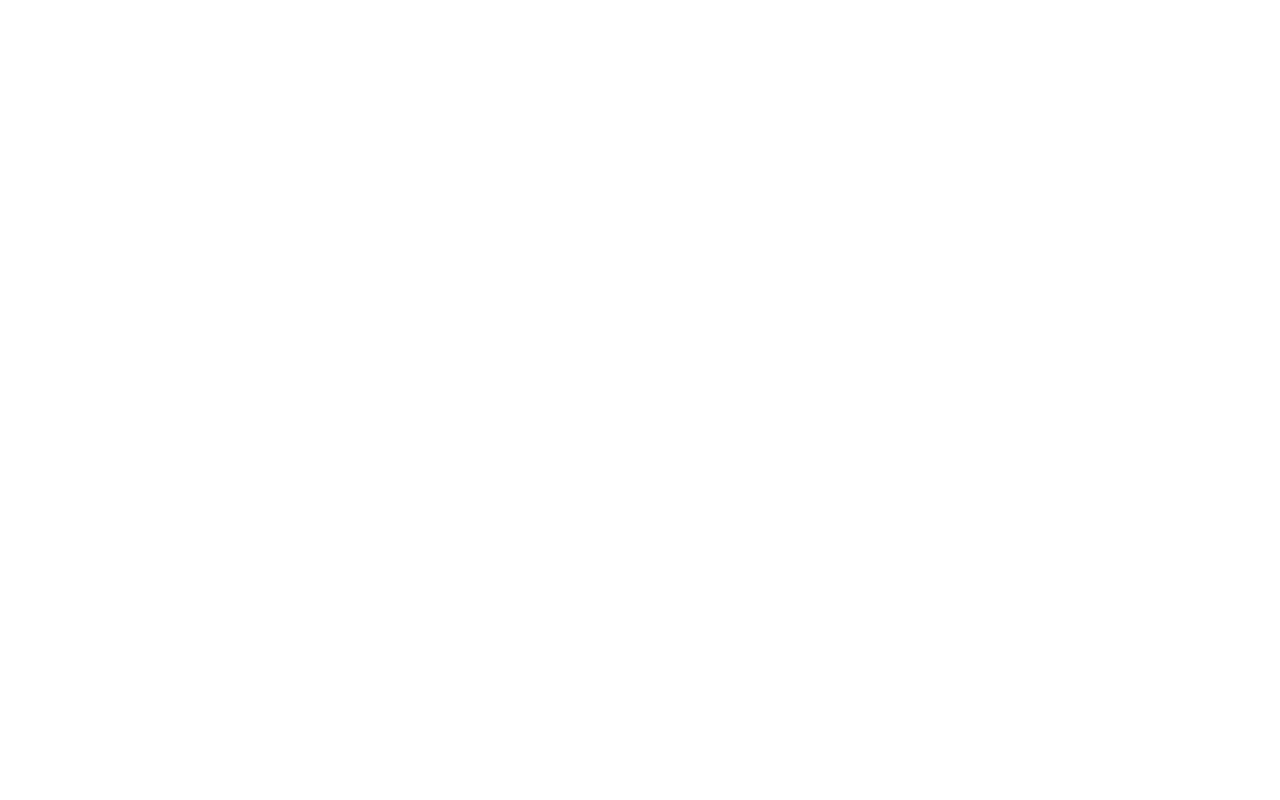
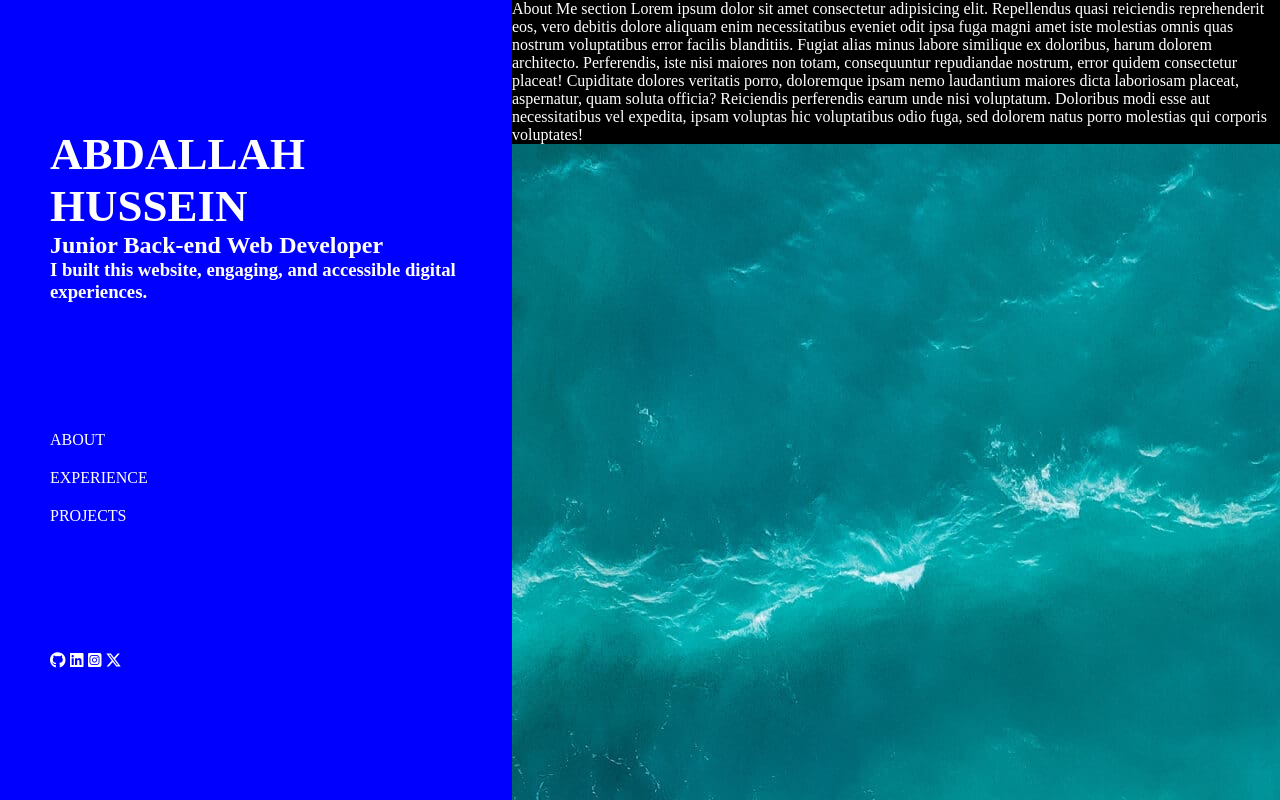
Before and after one commit to Tardigrade180/portfolio-first, a plain HTML site: page index.html in a window 1280 px wide. Drawn offline with Linux system fonts and the light colour scheme; a web font is replaced by a local one.

Commit message:
Making it stack

```diff
--- a/index.html
+++ b/index.html
@@ -4,8 +4,56 @@
     <meta charset="UTF-8">
     <meta name="viewport" content="width=device-width, initial-scale=1.0">
     <title>portfolio-first</title>
+    <link rel="stylesheet" href="style.css">
+    <link rel="stylesheet" href="https://cdnjs.cloudflare.com/ajax/libs/font-awesome/6.6.0/css/all.min.css" integrity="sha512-Kc323vGBEqzTmouAECnVceyQqyqdsSiqLQISBL29aUW4U/M7pSPA/gEUZQqv1cwx4OnYxTxve5UMg5GT6L4JJg==" crossorigin="anonymous" referrerpolicy="no-referrer" />
+    <style>
+        @import url('https://fonts.googleapis.com/css2?family=Jacques+Francois+Shadow&family=Montserrat:ital,wght@0,100..900;1,100..900&display=swap');
+        </style>
+
+
 </head>
-<body>
 
+<body id="main-body-flex">
+    <div class="first-part white-color">
+        <section>
+            <h1 class="name-header">ABDALLAH HUSSEIN</h1>
+            <h2>Junior Back-end Web Developer</h2>
+            <h3>I built this website, engaging, and accessible digital experiences.</h3>
+        </section>
+
+        <section class="nav-items">
+            <a class="white-color" href="#">ABOUT</a>
+            <a class="white-color" href="#">EXPERIENCE</a>
+            <a class="white-color" href="#">PROJECTS</a>
+        </section>
+
+        <section>
+            <span class="Logo-edit white-color">
+                <i class="white-color fa-brands fa-github"></i>
+                <i class="white-color fa-brands fa-linkedin"></i>
+                <i class="white-color fa-brands fa-square-instagram"></i>
+                <i class="white-color fa-brands fa-x-twitter"></i>
+            </span>
+        </section>
+    </div>
+
+    <div class="second-part">
+        <section class=" white-color">
+            <p> About Me section Lorem ipsum dolor sit amet consectetur adipisicing elit. Repellendus quasi reiciendis reprehenderit eos, vero debitis dolore aliquam enim necessitatibus eveniet odit ipsa fuga magni amet iste molestias omnis quas nostrum voluptatibus error facilis blanditiis. Fugiat alias minus labore similique ex doloribus, harum dolorem architecto. Perferendis, iste nisi maiores non totam, consequuntur repudiandae nostrum, error quidem consectetur placeat! Cupiditate dolores veritatis porro, doloremque ipsam nemo laudantium maiores dicta laboriosam placeat, aspernatur, quam soluta officia? Reiciendis perferendis earum unde nisi  voluptatum. Doloribus modi esse aut necessitatibus vel expedita, ipsam voluptas hic voluptatibus odio fuga, sed dolorem natus porro molestias qui corporis voluptates!</p>
+
+            <div>
+                <img src="./IMG/Beach-scaled.jpg" alt="Hussein's picture">
+                <img src="./IMG/Beach-scaled.jpg" alt="Hussein's picture">
+                <img src="./IMG/Beach-scaled.jpg" alt="Hussein's picture">
+                <img src="./IMG/Beach-scaled.jpg" alt="Hussein's picture">
+                <img src="./IMG/Beach-scaled.jpg" alt="Hussein's picture">
+                <img src="./IMG/Beach-scaled.jpg" alt="Hussein's picture">
+            </div>
+        </section>
+
+        <section>
+
+        </section>
+    </div>
 </body>
 </html>
--- /dev/null
+++ b/style.css
@@ -0,0 +1,66 @@
+*{
+    padding: 0;
+    margin: 0;
+    box-sizing: border-box;
+    overflow-x: hidden;
+    text-decoration: none;
+
+}
+
+#main-body-flex{
+    display: flex;
+    flex-direction: row;
+
+}
+
+.white-color {
+    color: white;
+}
+
+/* .main-edit{
+
+    display: flex;
+    flex-direction: row;
+} */
+
+
+.first-part{
+    width: 40vw;
+    height: 100vh;
+    display: flex;
+    flex-direction: column;
+    justify-items: left;
+    justify-content: space-evenly;
+    padding-left: 50px;
+    padding-right: 20px;
+    background-color: blue;
+    position: fixed;
+}
+
+.second-part{
+    width: 60vw;
+    height: 100vh;
+    background-color: black;
+    margin-left: 40%;
+
+}
+
+.nav-items{
+    justify-items: left;
+    display: flex;
+    flex-direction: column;
+    justify-content: space-around;
+    gap: 20px;
+
+}
+
+.logo-edit{
+    width: 100vw;
+    justify-content: space-around;
+    gap: 50px;
+
+}
+
+.name-header{
+    font-size: 45px;
+}
```
Also changed, not shown: IMG/Beach-scaled.jpg (added).
